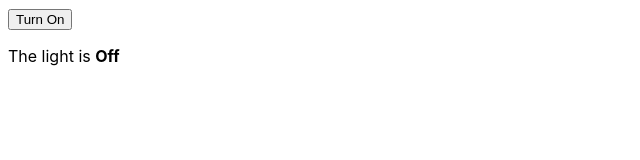
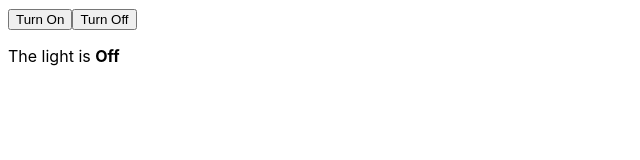
Before and after one commit to hairunisa0929/free-class-exercises, a React (Vite) app in the folder react-app/: page / in a window 1280 px wide. Shown: the top 160 px of the page, without its empty margins (0-640 px from the left). Built offline with nearby package versions, Linux system fonts and the light colour scheme.

Commit message:
update state exercise

```diff
--- a/react-app/src/App.jsx
+++ b/react-app/src/App.jsx
@@ -5,11 +5,21 @@ function App() {
 
   return (
     <>
-      <button onClick={() => {
-        // Buat set state light switch menjadi On saat ditekan tombol On dan sebaliknya akan mnenjadi Off saat ditekan Off
-
-      }}>
-        Turn {lightSwitch == "Off" ? "On" : "Off"}
+      <button
+        onClick={() => {
+          // Buat set state light switch menjadi On saat tombol ditekan
+          setLightSwitch("On");
+        }}
+      >
+        Turn On
+      </button>
+      <button
+        onClick={() => {
+          // Buat set state light switch menjadi Off saat tombol ditekan
+          setLightSwitch("Off");
+        }}
+      >
+        Turn Off
       </button>
       <p>
         The light is <b>{lightSwitch}</b>
```
